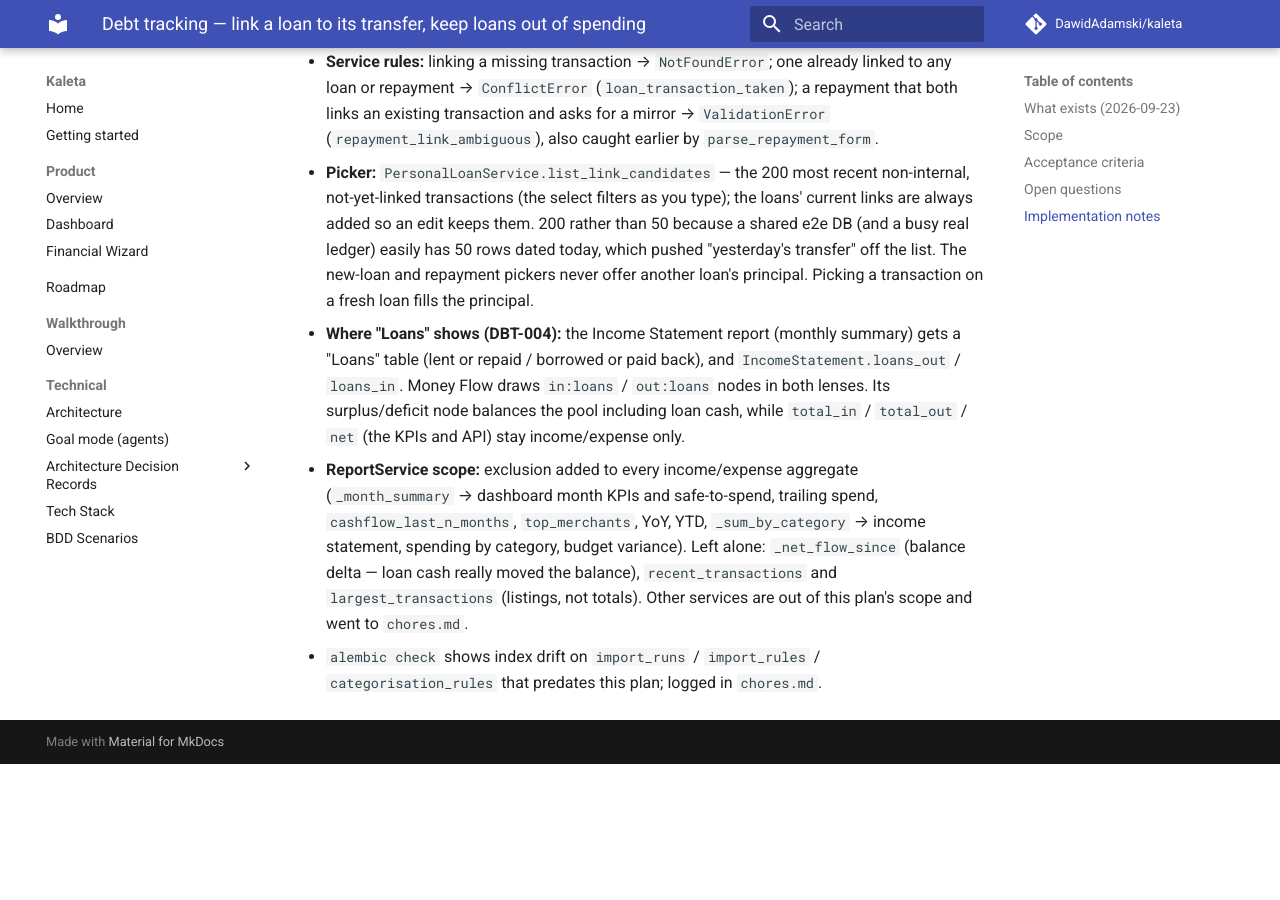
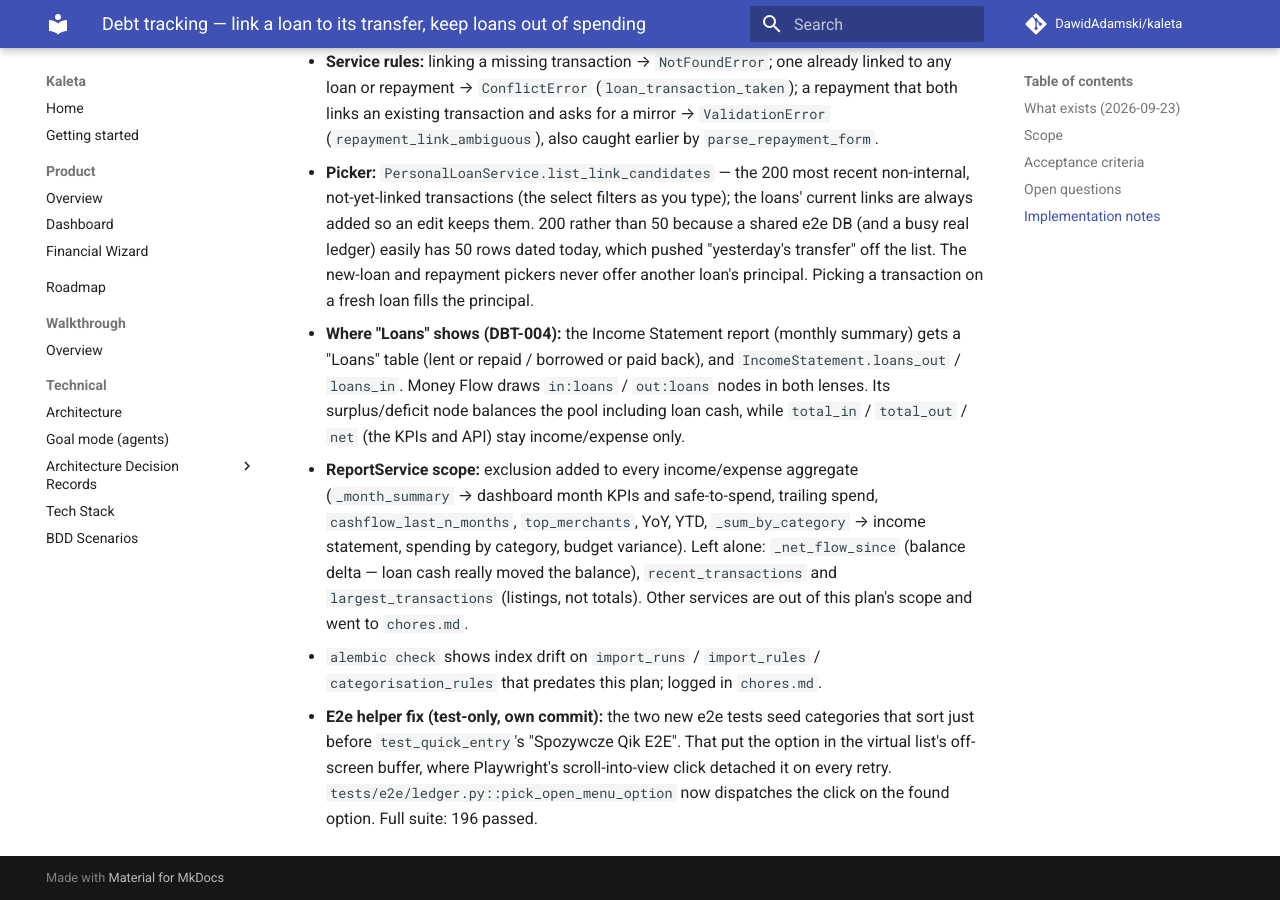
Before and after one commit to DawidAdamski/kaleta, an MkDocs documentation site: the page built from docs/plans/debts-ledger-link.md, in a window 1280 px wide and 900 px high, scrolled down 1433 px. Built offline with MkDocs 1.6.1 and Material for MkDocs 9.7.7, drawn with Linux system fonts in a browser that asks for light colours; comment, search, counter and statistics services are not loaded; before the commit the page ends 2197 px from its top, so only the background shows below that.

Commit message:
docs(plans): note the e2e option-picker fix
Co-Authored-By: Claude Opus 5.5 <noreply@anthropic.com>
Claude-Session: https://claude.ai/code/session_01G13kNHdWULrLSsKUgiuQjH

```diff
--- a/docs/plans/debts-ledger-link.md
+++ b/docs/plans/debts-ledger-link.md
@@ -86,3 +86,9 @@ Gap-closing plan for issue #14 (`KAL-DBT-001`, `KAL-DBT-004`), from
   went to `chores.md`.
 - `alembic check` shows index drift on `import_runs` / `import_rules` /
   `categorisation_rules` that predates this plan; logged in `chores.md`.
+- **E2e helper fix (test-only, own commit):** the two new e2e tests seed
+  categories that sort just before `test_quick_entry`'s
+  "Spozywcze Qik E2E". That put the option in the virtual list's off-screen
+  buffer, where Playwright's scroll-into-view click detached it on every
+  retry. `tests/e2e/ledger.py::pick_open_menu_option` now dispatches the
+  click on the found option. Full suite: 196 passed.
```
